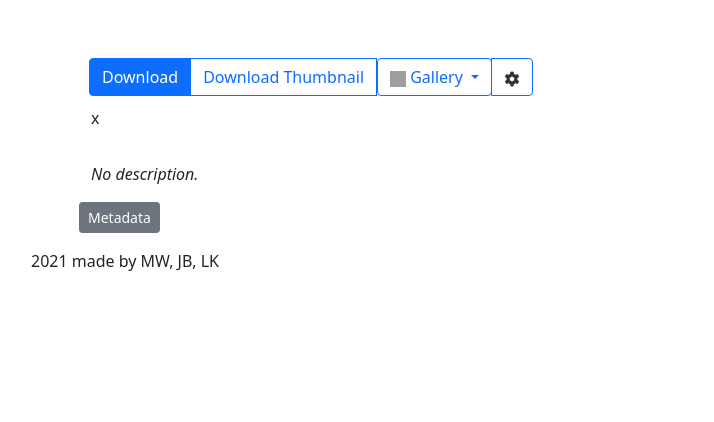
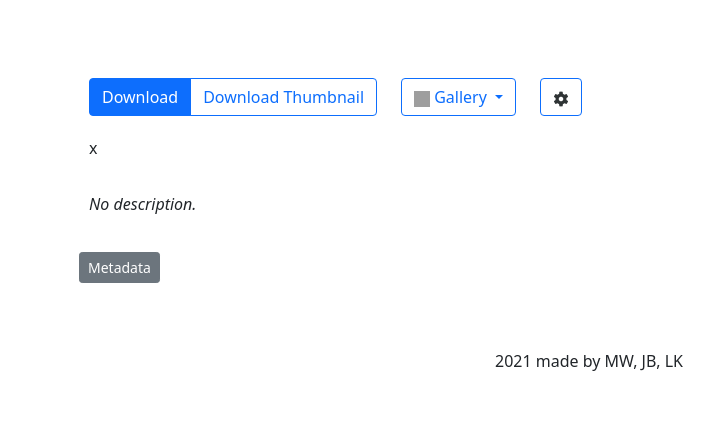
Before and after one commit to witling/ws-leistung, a Flask app: template frontend/templates/image.html in a window 1280 px wide. Shown: the part 56-478 px from the top of the page, without its empty margins (51-765 px from the left). Run offline with Flask 2, Linux system fonts and the light colour scheme; the template is opened without the code that fills it, so the values that code supplies are empty; some libraries are stand-ins or nearby versions; grey boxes are pictures that could not be loaded.

Commit message:
css improvements

```diff
--- a/frontend/static/style.css
+++ b/frontend/static/style.css
@@ -8,16 +8,25 @@
     padding-top: 30px;
 }
 
-#image-actions-bar {
+#image-actions-bar,
+#image-information,
+#gallery-actions-bar,
+#gallery-carousel
+{
     padding: 10px;
 }
 
-#gallery-carousel {
-    padding: 10px;
+#image-information {
+    margin-bottom: 10px;
 }
 
-#gallery-carousel {
-    padding: 10px;
+#image-view {
+    padding-top: 10px;
+    padding-bottom: 10px;
+}
+
+#collapseMetadata {
+    overflow-x: scroll;
 }
 
 .gallery-image-buttons {
@@ -33,3 +42,21 @@
 .d-block {
     height: 30vh;
 }
+
+.form-label {
+    margin-top: 15px;
+}
+
+.form-select {
+    padding-top: 0.25rem !important;
+    padding-bottom: 0.25rem !important;
+}
+
+.form-text {
+    font-size: 0.7em !important;
+}
+
+#footer {
+    padding: 50px;
+    text-align: center;
+}
--- a/frontend/templates/base.html
+++ b/frontend/templates/base.html
@@ -65,7 +65,7 @@
     {% block content %}{% endblock %}
 </div>
 
-<div class="container" id="footer">
+<div class="container fs-6" id="footer">
     {% block footer %}
     2021 made by MW, JB, LK
     {% endblock %}
--- a/frontend/templates/image.html
+++ b/frontend/templates/image.html
@@ -8,18 +8,25 @@
 
 {{ render_messages() }}
 
+<div id="image-view">
     <img alt="{{ image.description }}" class="img-fluid d-block mx-auto" src="{{ image.url() }}">
+</div>
 
 <form action="{{ url_for(request.endpoint, image_id=image.id) }}" class="mx-5" method="POST">
     <input id="imageId" name="imageId" type="hidden" value="{{ image.id }}">
 
     <div class="container-fluid" id="image-actions-bar">
+        <div class="row">
+            <div class="col-auto">
                 <div class="btn-group">
                     <a class="btn btn-primary" href="{{ image.url(download=True) }}">Download</a>
 
                     <a class="btn btn-outline-primary" href="{{ image.thumbnail_url(download=True) }}">Download
                         Thumbnail</a>
+                </div>
+            </div>
 
+            <div class="col-auto">
                 <div class="dropdown">
                     <button aria-expanded="false" aria-haspopup="true"
                             class="btn btn-outline-primary dropdown-toggle" data-bs-toggle="dropdown" href="#" id="galleryDropdownOpen">
@@ -29,9 +36,11 @@
                     <div aria-labelledby="galleryDropdownOpen" class="dropdown-menu" id="galleryDropdownSelect">
                     </div>
                 </div>
+            </div>
 
+            <div class="col-auto">
                 {% if edit %}
-            <button type="button" class="btn btn-outline-primary" data-bs-toggle="modal" data-bs-target="#imageDeleteModal">
+                <button type="button" class="btn btn-outline-danger" data-bs-toggle="modal" data-bs-target="#imageDeleteModal">
                     <img height="16" src="{{ url_for('static', filename='trash.png') }}" width="16">
                 </button>
                 {{
@@ -63,8 +72,9 @@
                 {% endif %}
             </div>
         </div>
+    </div>
 
-    <div class="container-fluid">
+    <div id="image-information" class="container-fluid">
         <p>{{ image.width }} x {{ image.height }}</p>
 
         {% if edit %}
```
Also changed, not shown: frontend/templates/galleries.html (+6 -6 lines). Lines whose indentation alone changed are shown as unchanged.
